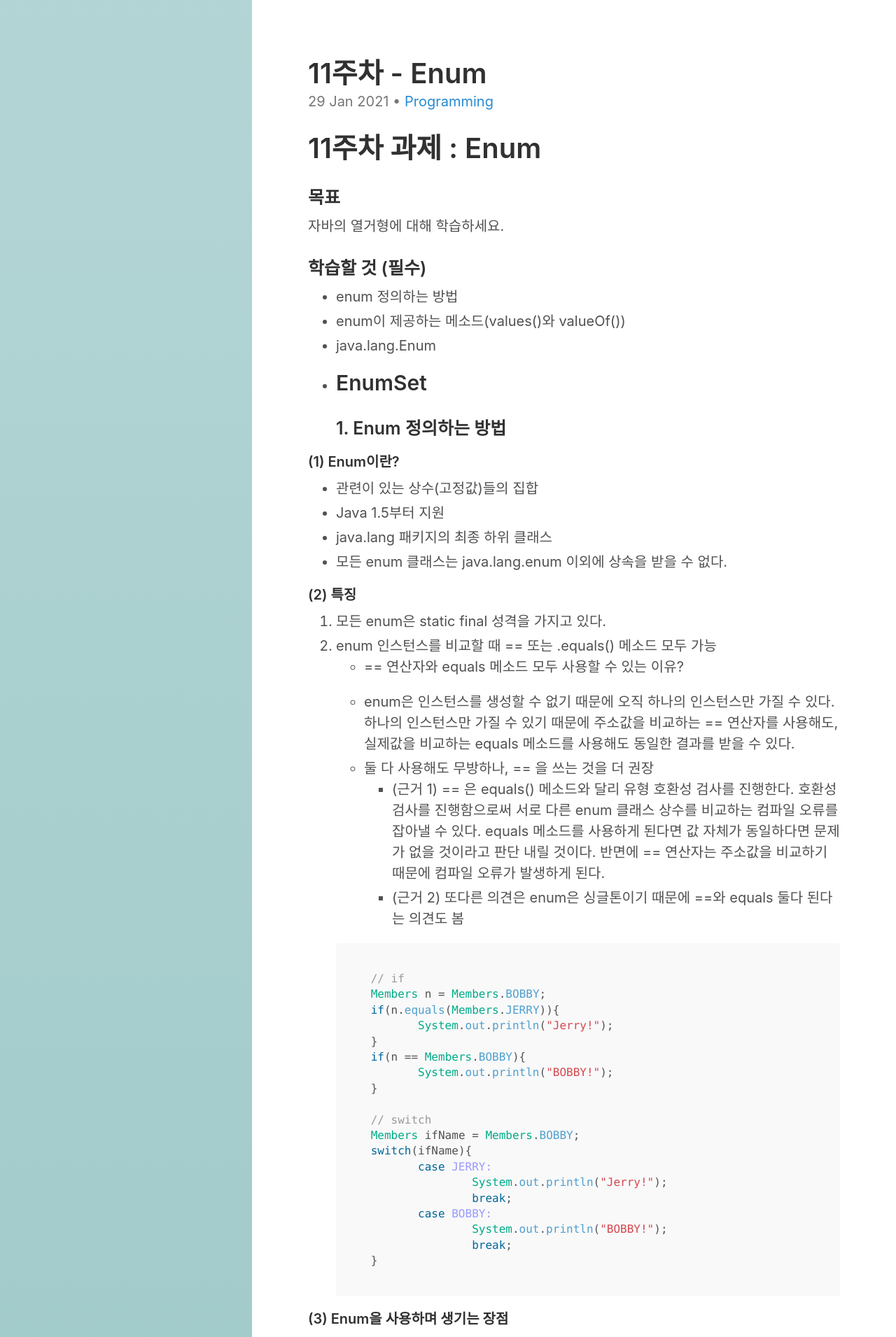
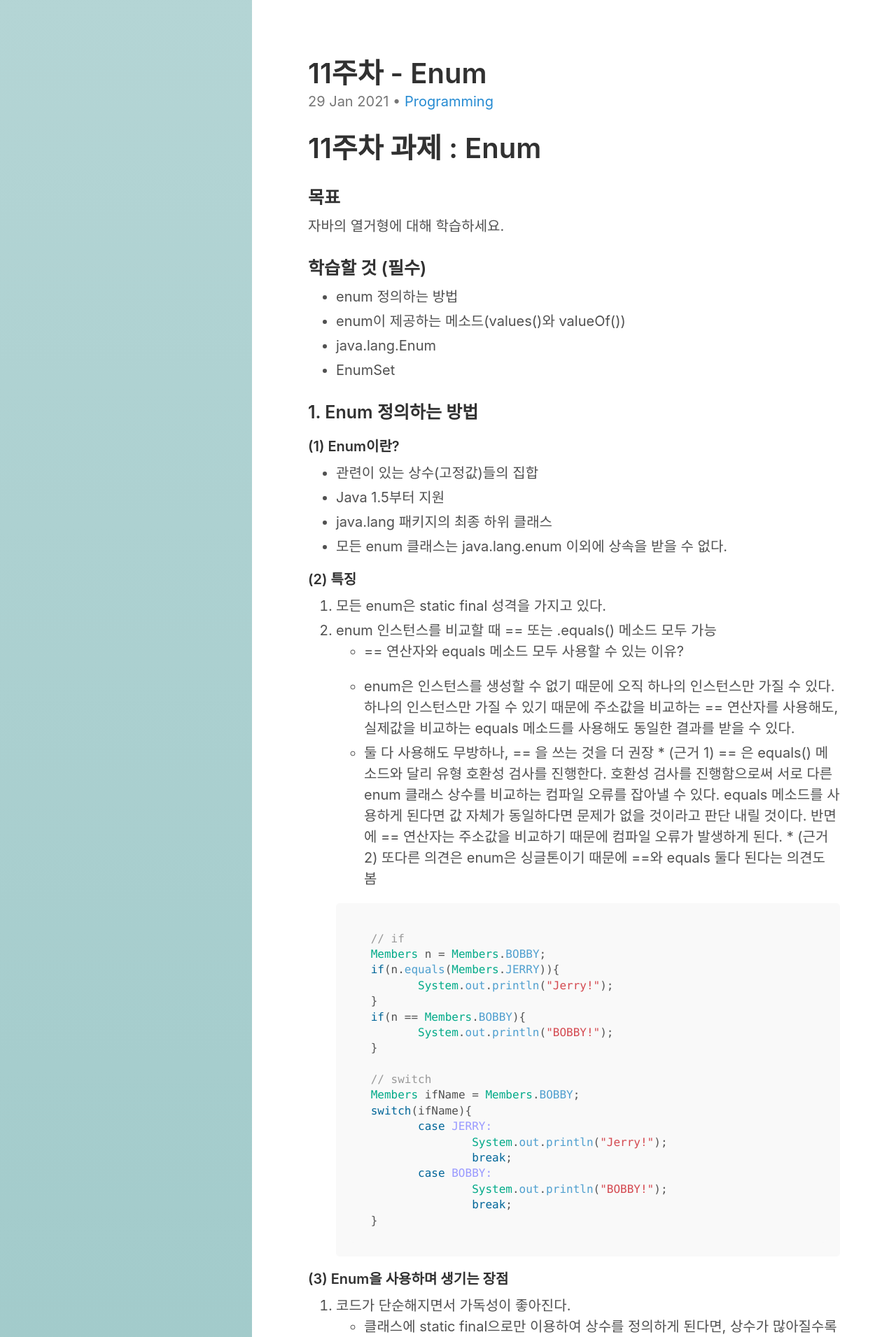
Before and after one commit to mia0406/mia0406.github.io, a Jekyll site: the page built from _posts/2021-01-29-[11주차 과제] Enum.md, in a window 1280 px wide. Shown: the top 1911 px of the page at 70% size. Built offline with Jekyll 4.4.1, drawn with Linux system fonts in a browser that asks for light colours; some of the changed text lies outside the part shown.

````diff
--- a/_posts/2021-01-29-[11주차 과제] Enum.md
+++ b/_posts/2021-01-29-[11주차 과제] Enum.md
@@ -15,7 +15,7 @@ title: 11주차 - Enum
 - enum이 제공하는 메소드(values()와 valueOf())
 - java.lang.Enum
 - EnumSet
----
+
 ### 1. Enum 정의하는 방법
 
 #### (1) Enum이란?
@@ -29,9 +29,9 @@ title: 11주차 - Enum
 2. enum 인스턴스를 비교할 때 == 또는 .equals() 메소드 모두 가능
 * == 연산자와 equals 메소드 모두 사용할 수 있는 이유?
 	* enum은 인스턴스를 생성할 수 없기 때문에 오직 하나의 인스턴스만 가질 수 있다. 하나의 인스턴스만 가질 수 있기 때문에 주소값을 비교하는 == 연산자를 사용해도, 실제값을 비교하는 equals 메소드를 사용해도 동일한 결과를 받을 수 있다.
-    - 둘 다 사용해도 무방하나, == 을 쓰는 것을 더 권장
-        - (근거 1) == 은 equals() 메소드와 달리 유형 호환성 검사를 진행한다. 호환성 검사를 진행함으로써 서로 다른 enum 클래스 상수를 비교하는 컴파일 오류를 잡아낼 수 있다. equals 메소드를 사용하게 된다면 값 자체가 동일하다면 문제가 없을 것이라고 판단 내릴 것이다. 반면에 == 연산자는 주소값을 비교하기 때문에 컴파일 오류가 발생하게 된다.
-        - (근거 2) 또다른 의견은 enum은 싱글톤이기 때문에 ==와 equals 둘다 된다는 의견도 봄
+	* 둘 다 사용해도 무방하나, == 을 쓰는 것을 더 권장
+        	* (근거 1) == 은 equals() 메소드와 달리 유형 호환성 검사를 진행한다. 호환성 검사를 진행함으로써 서로 다른 enum 클래스 상수를 비교하는 컴파일 오류를 잡아낼 수 있다. equals 메소드를 사용하게 된다면 값 자체가 동일하다면 문제가 없을 것이라고 판단 내릴 것이다. 반면에 == 연산자는 주소값을 비교하기 때문에 컴파일 오류가 발생하게 된다.
+        	* (근거 2) 또다른 의견은 enum은 싱글톤이기 때문에 ==와 equals 둘다 된다는 의견도 봄
 
     ```java
     // if
@@ -64,7 +64,7 @@ title: 11주차 - Enum
 
 #### (4) Enum 정의하는 방법
 ```java
-[''/public/protected/private] enum enumName {
+[ /public/protected/private] enum enumName {
 	// enum constants
 	value_name0("AAA"),
 	value_name1("BBB"),
@@ -121,6 +121,7 @@ enum Country {
     - 인스턴스 변수를 사용하게 된다면 생성자를 overload하여 정의해야 한다.
 4. 메소드 (Method)
 - enum 클래스 안의 각 enum constants는 사실상 객체인데 그 객체 안의 인스턴스를 가지고 있는 것이다.
+
 ```java
 public enum Book{
 	// enum constants
@@ -172,6 +173,7 @@ public enumTest{
 - 모든 enum마다 컴파일러는 values()라고 하는 static 메소드를 생성한다.
 - 우리가 선언한 모든 enum 상수 값을 배열 형태로 리턴
 - String 형태로 리턴하는 것이 아니라 인스턴스를 리턴해준다.
+
 ```java
 public enum Book{
 	JHTP("Java How to Program"),
@@ -201,6 +203,7 @@ public EnumTest{
 #### (2) valueOf()
 - 인자로 받은 String과 일치하는 enum 인스턴스가 존재하면 해당 인스턴스를 리턴
 - values()와 마찬가지로 String 형태가 아닌 인스턴스를 리턴
+
 ```java
 public enum Day{
 	MON, TUE, WEB, THU, FRI, SAT, SUN
@@ -218,6 +221,7 @@ public DayTest{
 ### 3. java.lang.Enum
 - enum을 새로 만드는 것은 사실 새로운 클래스를 만드는 것이다. 간접적으로 java.lang.Enum을 확장하여 클래스를 만드는 것
 - enum에는 생성자, 메소드, 변수 그리고 상수별 클래스 본체(constant-specific class body)라는 것도 추가할 수 있다.
+
 ```java
 public class MiaEnum {
 
````
